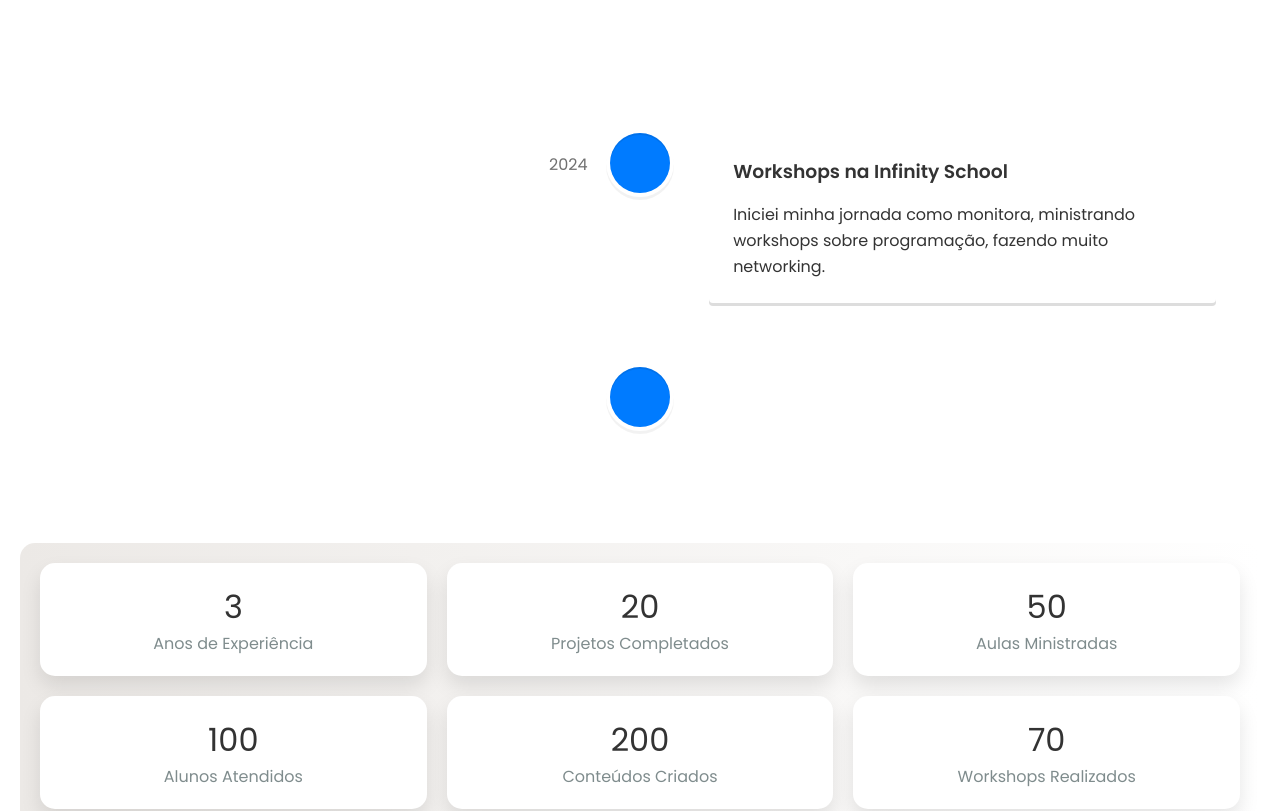
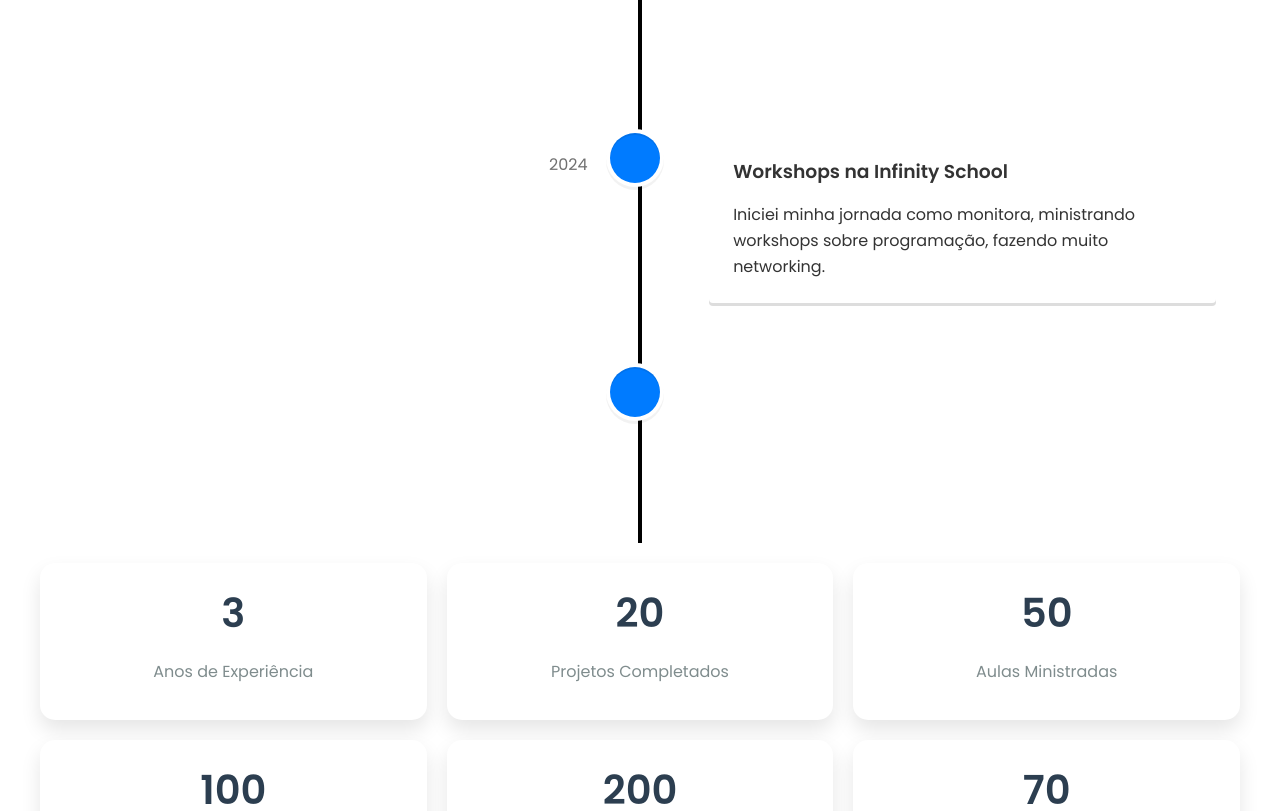
Before and after one commit to Nathalia-Macedo/curriculo-react, a React (Create React App) app: page / in a window 1280 px wide. Shown: the part 1260-2071 px from the top of the page. Built offline with nearby package versions, Linux system fonts and the light colour scheme.

Commit message:
Subindo tema escuro quase completo

```diff
--- a/src/Components/Contato/Contato.css
+++ b/src/Components/Contato/Contato.css
@@ -42,3 +42,47 @@
     font-size: 1.8rem; /* Ícones ainda menores para telas muito pequenas */
   }
 }
+/* Container da sessão de contato */
+.contato-container.escuro {
+  background-color: #2b2b2b; /* Cor de fundo escura */
+  padding: 50px 0; /* Espaçamento vertical */
+  text-align: center;
+}
+
+.contato-container.escuro h2 {
+  font-family: 'Poppins', sans-serif;
+  font-size: 2rem;
+  color: #eae9f2; /* Texto em branco para contraste com fundo escuro */
+  margin-bottom: 20px;
+}
+
+/* Estilos para os ícones de contato */
+.icones-contato {
+  display: flex;
+  justify-content: center;
+  gap: 30px;
+}
+
+.contato-icone.escuro {
+  color: #88d3ce; /* Cor principal dos ícones (verde água) */
+  font-size: 2.5rem; /* Tamanho dos ícones */
+  transition: color 0.3s ease;
+}
+
+.contato-icone.escuro:hover {
+  color: #6e45e2; /* Cor ao passar o mouse (roxo do gradiente) */
+  cursor: pointer;
+}
+
+/* Responsividade para telas menores */
+@media (max-width: 768px) {
+  .contato-icone.escuro {
+    font-size: 2rem; /* Ajusta o tamanho dos ícones em telas menores */
+  }
+}
+
+@media (max-width: 480px) {
+  .contato-icone.escuro {
+    font-size: 1.8rem; /* Ícones ainda menores para telas muito pequenas */
+  }
+}
--- a/src/Components/Contato/Contato.jsx
+++ b/src/Components/Contato/Contato.jsx
@@ -1,11 +1,14 @@
 // Contato.js
 import React from 'react';
 import './Contato.css';
-import { FaGithub, FaWhatsapp, FaInstagram, FaLinkedin, FaStore } from 'react-icons/fa'; // Hotmart será representado por FaStore
+import { FaGithub, FaWhatsapp, FaInstagram, FaLinkedin, FaStore } from 'react-icons/fa';
+import { useCurriculo } from '../../Context/Dados'; // Importando o hook do contexto
 
 const Contato = () => {
+  const { tema } = useCurriculo(); // Obtendo o tema do contexto
+
   return (
-    <section id="contato" className="contato-container">
+    <section id="contato" className={`contato-container ${tema}`}>
       <h2>Entre em Contato</h2>
       <div className="icones-contato">
         <a href="https://github.com/Nathalia-Macedo" target="_blank" rel="noopener noreferrer" aria-label="GitHub">
@@ -17,8 +20,7 @@ const Contato = () => {
         <a href="https://www.instagram.com/nath_dev_/" target="_blank" rel="noopener noreferrer" aria-label="Instagram">
           <FaInstagram className="contato-icone" />
         </a>
-        <a href="www.linkedin.com/in/nathalia-de-macedo-martins-4aa693253
-" target="_blank" rel="noopener noreferrer" aria-label="LinkedIn">
+        <a href="https://www.linkedin.com/in/nathalia-de-macedo-martins-4aa693253" target="_blank" rel="noopener noreferrer" aria-label="LinkedIn">
           <FaLinkedin className="contato-icone" />
         </a>
         <a href="https://hotmart.com/seu-perfil" target="_blank" rel="noopener noreferrer" aria-label="Hotmart">
--- a/src/Components/SobreMim/Contadores/Contadores.css
+++ b/src/Components/SobreMim/Contadores/Contadores.css
@@ -6,12 +6,20 @@
   max-width: 1200px;
   margin: 0 auto;
   gap: 20px;
-  background: linear-gradient(to right, #ece9e6, #ffffff); /* Gradiente de fundo */
   border-radius: 15px; /* Bordas arredondadas */
+  transition: background 0.3s ease; /* Suaviza a transição de fundo */
+}
+
+.contador-container.claro {
+  background: linear-gradient(to right, #ece9e6, #ffffff); /* Gradiente de fundo claro */
+}
+
+.contador-container.escuro {
+  background: linear-gradient(to right, #1d1515, #333); /* Gradiente de fundo escuro */
 }
 
 .contador-item {
-  background: white; /* Fundo branco */
+  background: white; /* Fundo branco no tema claro */
   border-radius: 15px; /* Bordas arredondadas */
   box-shadow: 0 10px 20px rgba(0, 0, 0, 0.1); /* Sombra suave */
   padding: 20px;
@@ -21,22 +29,36 @@
   transition: transform 0.3s, box-shadow 0.3s; /* Transições para hover */
 }
 
+/* Estilo dos contadores no tema escuro */
+.contador-item.escuro {
+  background: black; /* Fundo preto para o tema escuro */
+  color: white; /* Texto branco para contraste */
+  box-shadow: 0 3px 5px rgba(255, 255, 255, 0.2); /* Sombra clara suave */
+}
+
 .contador-item:hover {
   transform: translateY(-5px); /* Levanta o item ao passar o mouse */
-  box-shadow: 0 15px 30px rgba(0, 0, 0, 0.2); /* Sombra mais forte no hover */
+  box-shadow: 5px 10px 15px rgba(19, 5, 5, 0.5); /* Sombra mais forte no hover */
 }
 
 .contador-numeros {
   font-size: 2.5rem; /* Tamanho maior para o contador */
   font-weight: bold; /* Negrito para o número */
-  color: #2c3e50; /* Cor do texto */
-  margin-bottom: 10px; /* Espaçamento entre o número e o rótulo */
+  color: #2c3e50; /* Cor do texto no tema claro */
+}
+
+.contador-item.escuro .contador-numeros {
+  color: white; /* Cor do texto no tema escuro */
 }
 
 .contador-item p {
   font-size: 1rem; /* Tamanho do texto do rótulo */
-  color: #7f8c8d; /* Cor do rótulo */
-  margin: 0; /* Remove margens */
+  color: #7f8c8d; /* Cor do rótulo no tema claro */
+}
+
+/* Cor do rótulo no tema escuro */
+.contador-item.escuro p {
+  color: #ddd; /* Rótulo em tom claro no tema escuro */
 }
 
 /* Estilos Responsivos */
--- a/src/Components/SobreMim/Contadores/Contadores.jsx
+++ b/src/Components/SobreMim/Contadores/Contadores.jsx
@@ -52,13 +52,16 @@ const Contadores = () => {
 
   const contadoresParaExibir = mostrarTodos || !isMobile ? contadorDados : contadorDados.slice(0, 5);
 
+  // Obtenha o tema atual (supondo que você tenha uma lógica para isso)
+  const tema = document.documentElement.getAttribute('data-tema');
+
   return (
-    <div className="contador-container">
+    <div className={`contador-container ${tema}`}>
       {contadoresParaExibir.map((contador, index) => (
         <div className="contador-item" key={index}>
           <div
             ref={el => contadorRefs.current[index] = el}
-            style={{ fontSize: '2rem', color: '#333' }}
+            className="contador-numeros"
           ></div>
           <p>{contador.label}</p>
         </div>
--- a/src/Components/SobreMim/Me/FotoDescricao.css
+++ b/src/Components/SobreMim/Me/FotoDescricao.css
@@ -6,6 +6,8 @@ body {
     margin: 0;
     padding: 0;
 }
+
+
 
 /* Estilos Gerais */
 .foto-descricao-container {
@@ -56,6 +58,7 @@ body {
 .descricao h2 {
     font-size: 1.5rem;
     margin-bottom: 10px;
+    color: black;
 }
 
 .descricao p {
@@ -81,6 +84,10 @@ body {
 
 .descricao.escuro {
     background-color: #2e2e2e;
+}
+
+.foto-descricao-container.escuro h2{
+    color: white;
 }
 
 /* Responsividade */
--- a/src/Components/SobreMim/Skills/Skills.jsx
+++ b/src/Components/SobreMim/Skills/Skills.jsx
@@ -5,7 +5,7 @@ import "slick-carousel/slick/slick.css";
 import "slick-carousel/slick/slick-theme.css";
 import './Skills.css';
 
-const Skills = () => {
+const Skills = ({ tema }) => {
   const { textos } = useCurriculo();
   const { skillsData } = textos;
 
@@ -35,14 +35,13 @@ const Skills = () => {
   };
 
   return (
-    <section className="skills">
+    <section className={`skills ${tema}`}>
       <h2>Habilidades</h2>
       <Slider {...settings} className="skills-list">
         {skillsData.map(skill => (
           <div key={skill.id} className="skill-item">
-
             <div className="skill-info">
-            <img src={skill.image} alt={skill.skill} className="skill-image" />
+              <img src={skill.image} alt={skill.skill} className="skill-image" />
               <h3>{skill.skill}</h3>
               <p>Nível: {skill.nivel}</p>
             </div>
--- a/src/Components/SobreMim/Timeline/Timeline.css
+++ b/src/Components/SobreMim/Timeline/Timeline.css
@@ -2,23 +2,20 @@
     position: relative; /* Para posicionar os elementos dentro */
 }
 
-/* Linha central padrão, preta para o tema claro com maior especificidade */
-.timeline-container .VerticalTimeline {
-    border-left: 2px solid black; /* Linha central preta para o tema claro */
+/* Linha central padrão, preta para o tema claro */
+.vertical-timeline.vertical-timeline--two-columns:before {
+    background: black; /* Linha central preta para o tema claro */
 }
 
 /* Altera a linha central para branca quando o tema é escuro */
-  [data-tema='escuro'] .timeline-container .VerticalTimeline {
-    border-left: 2px solid white; /* Linha central branca no tema escuro */
+[data-tema='escuro'] .vertical-timeline.vertical-timeline--two-columns:before {
+    background: white; /* Linha central branca no tema escuro */
 }
-
 
 /* Estilo dos eventos da linha do tempo */
 .vertical-timeline-element-title {
     font-weight: bold;
 }
-
-
 
 /* Opções de fonte e espaçamento para o conteúdo */
 .vertical-timeline-element-content {
@@ -26,6 +23,46 @@
 }
 
 /* Adiciona transições para a linha central, se desejado */
-  .VerticalTimeline {
-    transition: border-color 0.3s ease; /* Transição suave ao mudar de tema */
+.vertical-timeline.vertical-timeline--two-columns:before {
+    transition: background 0.3s ease; /* Transição suave ao mudar de tema */
 }
+
+/* Estilo do conteúdo do elemento da linha do tempo */
+.vertical-timeline-element-content {
+    background-color: #fff; /* Fundo branco para o tema claro */
+    color: #333; /* Texto escuro para contraste no tema claro */
+}
+
+/* Estilo adicional para o tema escuro */
+[data-tema='escuro'] .vertical-timeline-element-content {
+    background-color: #1d1515; /* Fundo escuro para o tema escuro */
+    color: #ddd; /* Texto claro para contraste no tema escuro */
+}
+
+/* Estilos das bolinhas na linha do tempo para o tema claro */
+[data-tema='claro'] .vertical-timeline--animate .vertical-timeline-element-icon.bounce-in {
+    background: linear-gradient(135deg, #6e45e2, #88d3ce); /* Gradiente do roxo para o azul claro */
+    border-radius: 50%; /* Faz as bolinhas serem circulares */
+    width: 50px; /* Ajuste o tamanho conforme necessário */
+    height: 50px; /* Ajuste o tamanho conforme necessário */
+    display: flex; /* Para centralizar qualquer conteúdo */
+    align-items: center; /* Centraliza verticalmente */
+    justify-content: center; /* Centraliza horizontalmente */
+}
+
+/* Estilos das bolinhas na linha do tempo para o tema escuro */
+[data-tema='escuro'] .vertical-timeline--animate .vertical-timeline-element-icon.bounce-in {
+    background: linear-gradient(135deg, #6e45e2, #88d3ce); /* Aplicando o mesmo gradiente no tema escuro */
+    opacity: 0.8; /* Ajuste a opacidade se desejar um efeito diferente */
+    border-radius: 50%; /* Faz as bolinhas serem circulares */
+    width: 50px; /* Ajuste o tamanho conforme necessário */
+    height: 50px; /* Ajuste o tamanho conforme necessário */
+    display: flex; /* Para centralizar qualquer conteúdo */
+    align-items: center; /* Centraliza verticalmente */
+    justify-content: center; /* Centraliza horizontalmente */
+}
+
+/* Transição suave ao mudar de tema */
+.vertical-timeline--animate .vertical-timeline-element-icon.bounce-in {
+    transition: background 0.3s ease, opacity 0.3s ease; /* Suaviza a mudança de cor e opacidade */
+}
```
Lines whose indentation alone changed are shown as unchanged.
